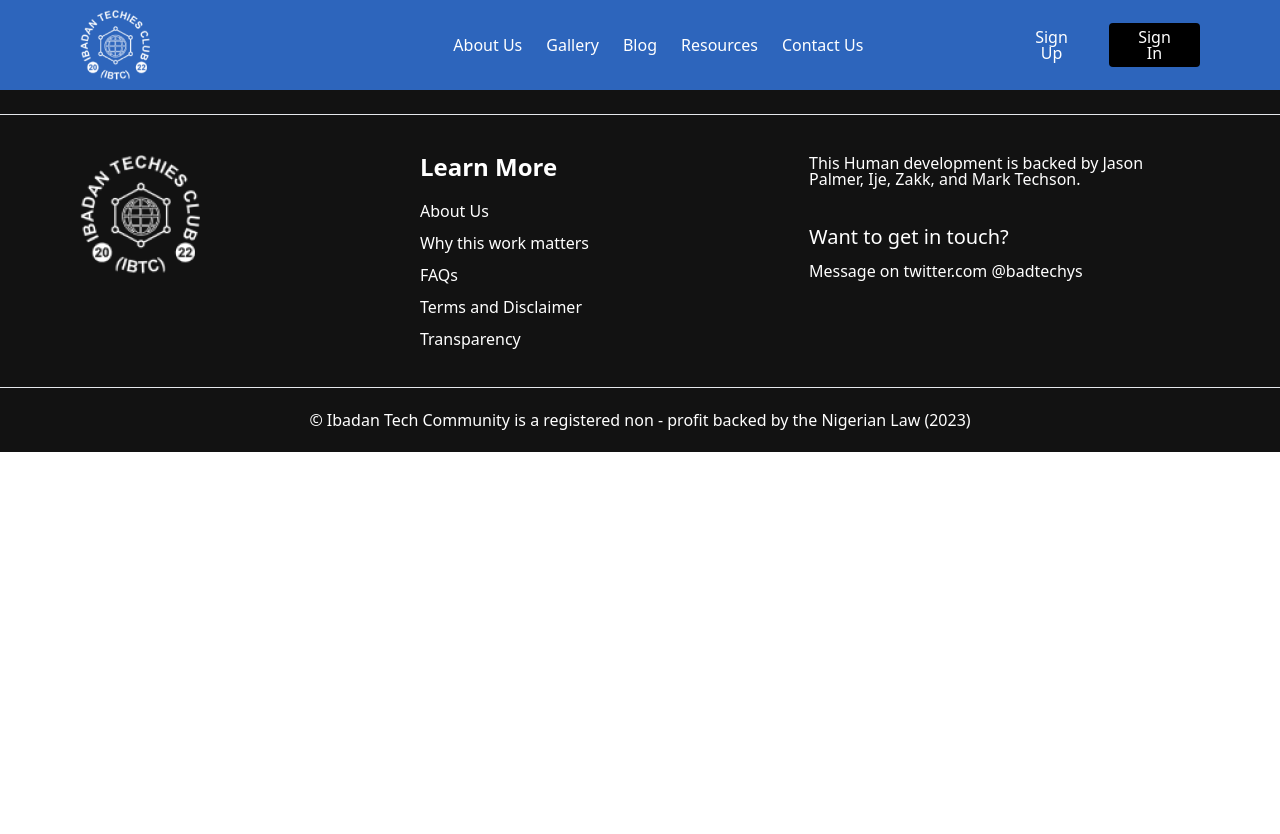
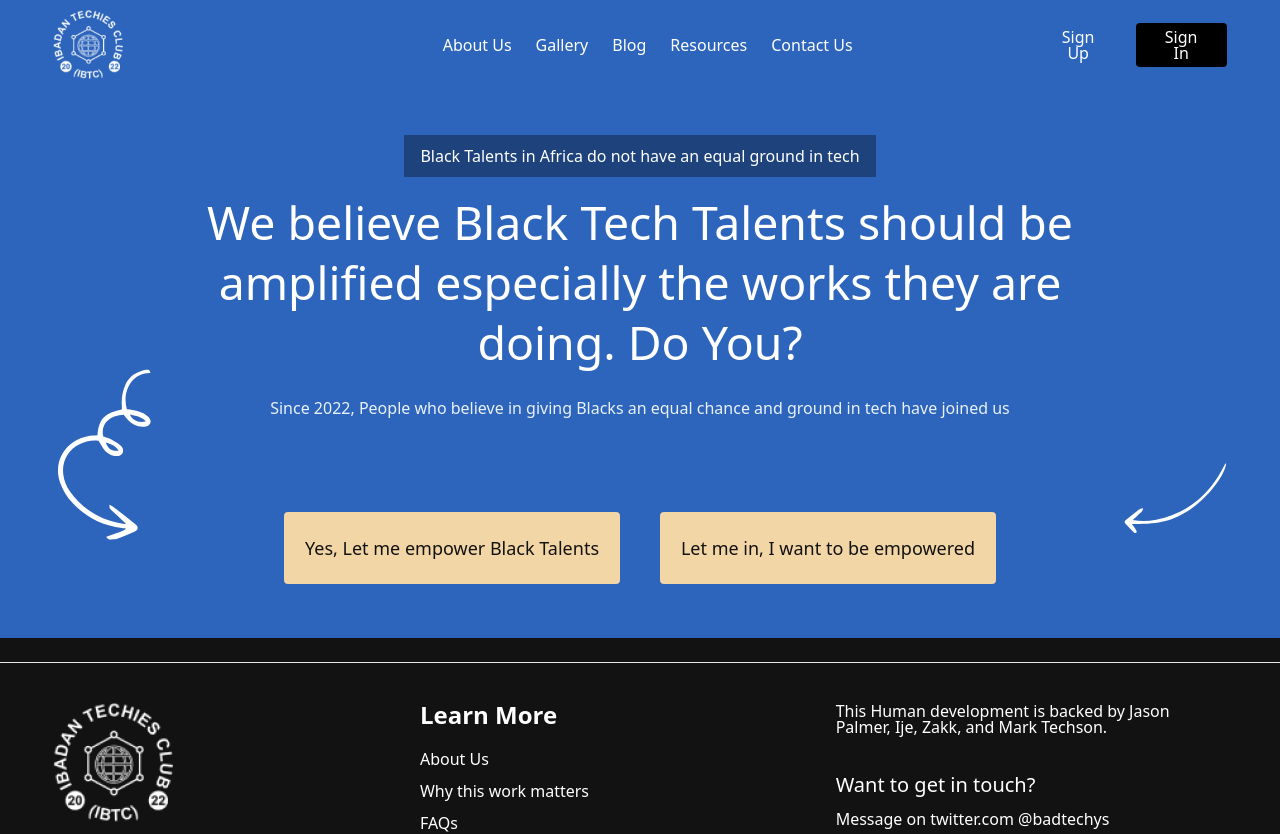
Before and after one commit to Ibadan-Techies/badtechies, a Next.js app: page / in a window 1280 px wide. Shown: the top 834 px of the page. Before the commit the page ends 800 px from the top, so only its background shows below. Built offline with nearby package versions, Linux system fonts and the light colour scheme.

Commit message:
add LandingPage Banner and correct a lot of resolution differences

```diff
--- a/src/components/Button/button.tsx
+++ b/src/components/Button/button.tsx
@@ -3,6 +3,7 @@ import Link from 'next/link'
 import clsx from 'clsx'
 
 type TString = `${string}-${string}`
+type THover = ``
 type TButtonProps<T = undefined | boolean> = {
   href?: string
   outline?: T
@@ -11,6 +12,8 @@ type TButtonProps<T = undefined | boolean> = {
     border?: T extends true ? TString : never
     background?: T extends boolean ? never : TString
     width: TString
+    hoverColor?: `hover:${string}-${string}`
+    hoverBg?: `hover:${string}-${string}`
     height: TString
   }
   type?: 'button' | 'submit'
@@ -35,7 +38,7 @@ const Button = <T extends undefined | boolean>({
 }: React.PropsWithChildren<TButtonPropsWithRequiredBorder<T>>) => {
   const buttonClass = clsx(
     // Base style
-    `rounded ${style.width} ${style.height} py-3.5 px-5 text-lg/[18px] flex items-center justify-around`,
+    `rounded ${style.width} ${style.height} py-3.5 px-5 text-lg/[18px] flex items-center justify-around ${style.hoverBg} ${style.hoverColor}`,
     {
       // Styles for Outline
       [`border-solid border ${style.color} ${style.border}`]: outline,
--- a/src/components/Footer/footer.tsx
+++ b/src/components/Footer/footer.tsx
@@ -4,10 +4,12 @@ import { Logo } from '../Logo'
 const Footer = () => {
   return (
     <footer className="bg-[#121212] text-white py-6 text text-ibtc-grey font-medium">
-      <div className="flex justify-between px-20 py-10 border-y">
-        <Logo width="w-[120px]" height="h-[118.67px]" />
-        <MoreList />
-        <Others />
+      <div className="flex items-center justify-center border-y">
+        <div className="flex justify-between py-10 wrapper">
+          <Logo width="w-[120px]" height="h-[118.67px]" />
+          <MoreList />
+          <Others />
+        </div>
       </div>
       <p className="text-center pt-6">
         &copy; Ibadan Tech Community is a registered non - profit backed by the
--- /dev/null
+++ b/src/components/LandingBanner/banner.tsx
@@ -0,0 +1,57 @@
+import { ArrowDecLeft, ArrowDecRight } from '@/assets/svg'
+import * as React from 'react'
+import Button from '../Button/button'
+import { datax } from './datax'
+
+const Banner = () => {
+  return (
+    <div className="xer23_1212 bg-ibtc-blue flex items-center justify-center">
+      <div className="wrapper h-4/5 flex items-end">
+        <ArrowDecRight className="relative w-[7.8rem] bottom-[10%]" />
+        <Main />
+        <ArrowDecLeft className="relative w-[7.8rem] bottom-[10%]" />
+      </div>
+    </div>
+  )
+}
+
+function Main() {
+  return (
+    <div className="w-full h-full font-medium self-center text-center flex flex-col justify-between">
+      <div className="flex flex-col gap-6">
+        <p className="text-white">
+          <span className="py-2.5 px-4 bg-ibtc-blue-dark">
+            Black Talents in Africa do not have an equal ground in tech
+          </span>
+        </p>
+        <p className="spexXtext leading-[3.75rem] text-white">
+          We believe Black Tech Talents should be amplified especially the works
+          they are doing. Do You?
+        </p>
+        <p className="text-ibtc-offwhite">
+          Since 2022, People who believe in giving Blacks an equal chance and
+          ground in tech have joined us
+        </p>
+      </div>
+      <div className="flex self-center gap-10 mt-14">
+        {datax.map((data, index) => (
+          <Button
+            key={index}
+            style={{
+              color: 'text-[#121212]',
+              width: 'w-[21rem]',
+              height: 'h-[4.5rem]',
+              background: 'bg-[#F3D6A5]',
+              hoverBg: 'hover:bg-[#EAB862]',
+              hoverColor: 'hover:text-white',
+            }}
+          >
+            {data}
+          </Button>
+        ))}
+      </div>
+    </div>
+  )
+}
+
+export default Banner
--- /dev/null
+++ b/src/components/LandingBanner/datax.ts
@@ -0,0 +1,4 @@
+export const datax = [
+  'Yes, Let me empower Black Talents',
+  'Let me in, I want to be empowered',
+]
--- a/src/components/Navbar/navbar.tsx
+++ b/src/components/Navbar/navbar.tsx
@@ -5,10 +5,10 @@ import Button from '../Button/button'
 
 const NavigationBar = () => {
   return (
-    <nav className="h-[90px] bg-[#2D65BC] flex items-center">
-      <div className="px-20 flex items-center justify-between w-full">
+    <nav className="h-[5.6rem] bg-ibtc-blue flex items-center justify-center">
+      <div className="wrapper flex items-center justify-between">
         <Logo width="w-[70px]" height="h-[69.22px]" />
-        <div className="flex items-center text text-white justify-between w-8/12">
+        <div className="flex items-center text text-white gap-20 xl:gap-44 ">
           <ul className="flex gap-6 items-center">
             {list.map((item, index) => (
               <li key={index}>{item}</li>
--- a/src/pages/index.tsx
+++ b/src/pages/index.tsx
@@ -1,6 +1,7 @@
 import Head from 'next/head'
 import Footer from '@/components/Footer/footer'
 import NavigationBar from '@/components/Navbar/navbar'
+import LandingBanner from '@/components/LandingBanner/banner'
 
 export default function Home() {
   return (
@@ -12,6 +13,7 @@ export default function Home() {
         <link rel="icon" href="/favicon.ico" />
       </Head>
       <NavigationBar />
+      <LandingBanner />
       <Footer />
     </>
   )
--- a/src/styles/globals.css
+++ b/src/styles/globals.css
@@ -11,4 +11,17 @@
   .text {
     @apply text-base leading-4;
   }
+
+  .xer23_1212 {
+    height: calc(40rem - 5.7rem);
+  }
+
+  .spexXtext {
+    font-size: calc(2.1rem + 1vw);
+    line-height: calc(2.1rem + 1vw);
+  }
+
+  .wrapper {
+    @apply 2xl:container w-11/12;
+  }
 }
--- a/tailwind.config.js
+++ b/tailwind.config.js
@@ -5,6 +5,9 @@ module.exports = {
     extend: {
       colors: {
         'ibtc-grey': '#E0E0E0',
+        'ibtc-offwhite': '#EAF1FA',
+        'ibtc-blue': '#2D65BC',
+        'ibtc-blue-dark': '#1E427B',
       },
     },
   },
```
